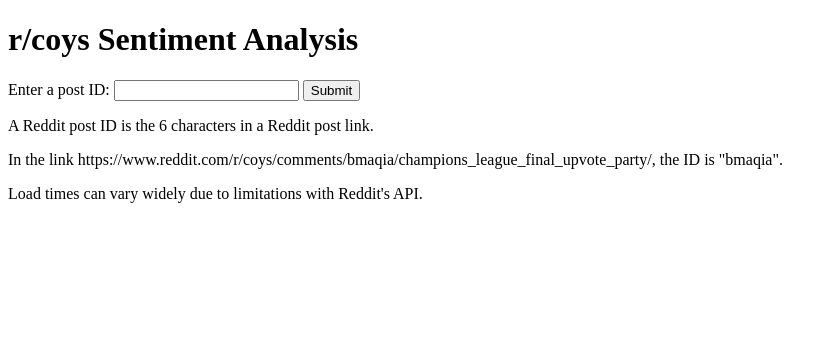
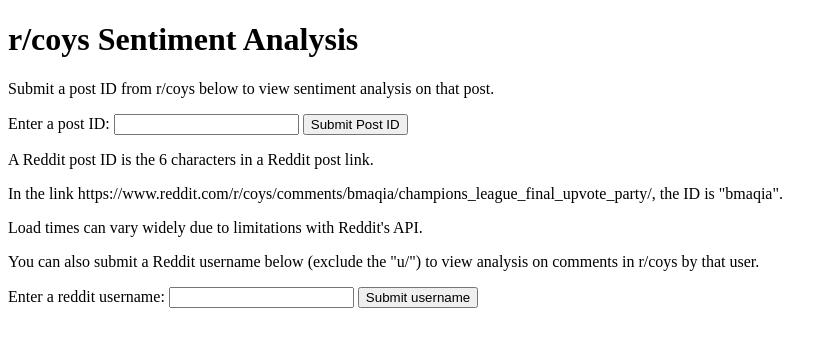
Before and after one commit to ryandkutz/coys-django, a Django app: page /sentiment/ in a window 1280 px wide. Shown: the top 347 px of the page, without its empty margins (0-837 px from the left). Run offline with Django 4.2, Linux system fonts and the light colour scheme.

Commit message:
organized URLs and added user lookup

```diff
--- a/coys/sentiment/forms.py
+++ b/coys/sentiment/forms.py
@@ -3,3 +3,5 @@ from django import forms
 
 class idForm(forms.Form):
     postID = forms.CharField(label="Enter a post ID", max_length=20)
+class unameForm(forms.Form):
+    uname = forms.CharField(label="Enter a reddit username", max_length=50)
--- a/coys/sentiment/sentiment.py
+++ b/coys/sentiment/sentiment.py
@@ -1,5 +1,4 @@
 from transformers import pipeline
-from .models import User, Post, Comment
 
 sentiment_pipeline = pipeline("sentiment-analysis")
 
--- a/coys/sentiment/templates/sentiment/entry.html
+++ b/coys/sentiment/templates/sentiment/entry.html
@@ -12,13 +12,20 @@
     <h1>
         r/coys Sentiment Analysis
     </h1>
+    <p>Submit a post ID from r/coys below to view sentiment analysis on that post.</p>
     <form action="" method="post">
         {%csrf_token%}
-        {{ form }}
-        <input type="submit" value="Submit">
+        {{ postForm }}
+        <input type="submit" name="submit_postid" value="Submit Post ID">
     </form>
     <p>A Reddit post ID is the 6 characters in a Reddit post link.</p>
     <p>In the link https://www.reddit.com/r/coys/comments/bmaqia/champions_league_final_upvote_party/, the ID is "bmaqia".</p>
     <p>Load times can vary widely due to limitations with Reddit's API.</p>
+    <p>You can also submit a Reddit username below (exclude the "u/") to view analysis on comments in r/coys by that user.</p>
+    <form action="" method="post">
+        {%csrf_token%}
+        {{ userForm }}
+        <input type="submit" name="submit_username" value="Submit username">
+    </form>
 </body>
 </html>
--- a/coys/sentiment/urls.py
+++ b/coys/sentiment/urls.py
@@ -4,4 +4,6 @@ from . import views
 
 urlpatterns = [
     path('',views.entry,name='entry'),
+    path('loadcomments/<id>/',views.loadcomments,name="loadcomments"),
+    path('user/<name>/',views.user,name="user")
 ]
--- a/coys/sentiment/views.py
+++ b/coys/sentiment/views.py
@@ -6,15 +6,33 @@ from .forms import *
 
 def entry(request):
     if request.method == 'POST':
-        form = idForm(request.POST)
-        if form.is_valid():
-            print("form valid")
-            postID = form.cleaned_data['postID']
-            scraper.loadPostByID(postID)
-            scraper.loadComments(postID)
-            p = Post.objects.get(pk=postID)
-            comments = Comment.objects.filter(post=p).values()
-            return render(request,'sentiment/loadcomments.html',context={'comments':comments})
+        if "submit_postid" in request.POST:
+            postForm = idForm(request.POST)
+            if postForm.is_valid():
+                print("Post ID form valid")
+                postID = postForm.cleaned_data['postID']
+                return HttpResponseRedirect('/sentiment/loadcomments/'+postID+'/')
+        elif "submit_username" in request.POST:
+            userForm = unameForm(request.POST)
+            if userForm.is_valid():
+                print("uname form valid")
+                uname = userForm.cleaned_data['uname']
+                return HttpResponseRedirect('/sentiment/user/'+uname+'/')
     else:
-        form = idForm()
-    return render(request, 'sentiment/entry.html', {'form':form})
+        postForm = idForm()
+        userForm = unameForm()
+    return render(request, 'sentiment/entry.html', {'postForm':postForm, 'userForm':userForm})
+
+def loadcomments(request, id):
+    scraper.loadPostByID(id)
+    scraper.loadComments(id)
+    p = Post.objects.get(pk=id)
+    comments = Comment.objects.filter(post=p).values()
+    return render(request,'sentiment/loadcomments.html',context={'comments':comments})
+
+def user(request, name):
+    #TODO: add dates
+    scraper.loadUserComments(name)
+    u = User.objects.get(username=name)
+    comments = Comment.objects.filter(author=name).values()
+    return render(request, "sentiment/user.html",context={'comments':comments, 'name':name})
```
Also changed, not shown: coys/sentiment/scraper.py (+14 -1 lines), coys/sentiment/templates/sentiment/user.html (renamed from coys/sentiment/templates/sentiment/loadcomments.html, +7 -13 lines), coys/db.sqlite3, 1 other file.
